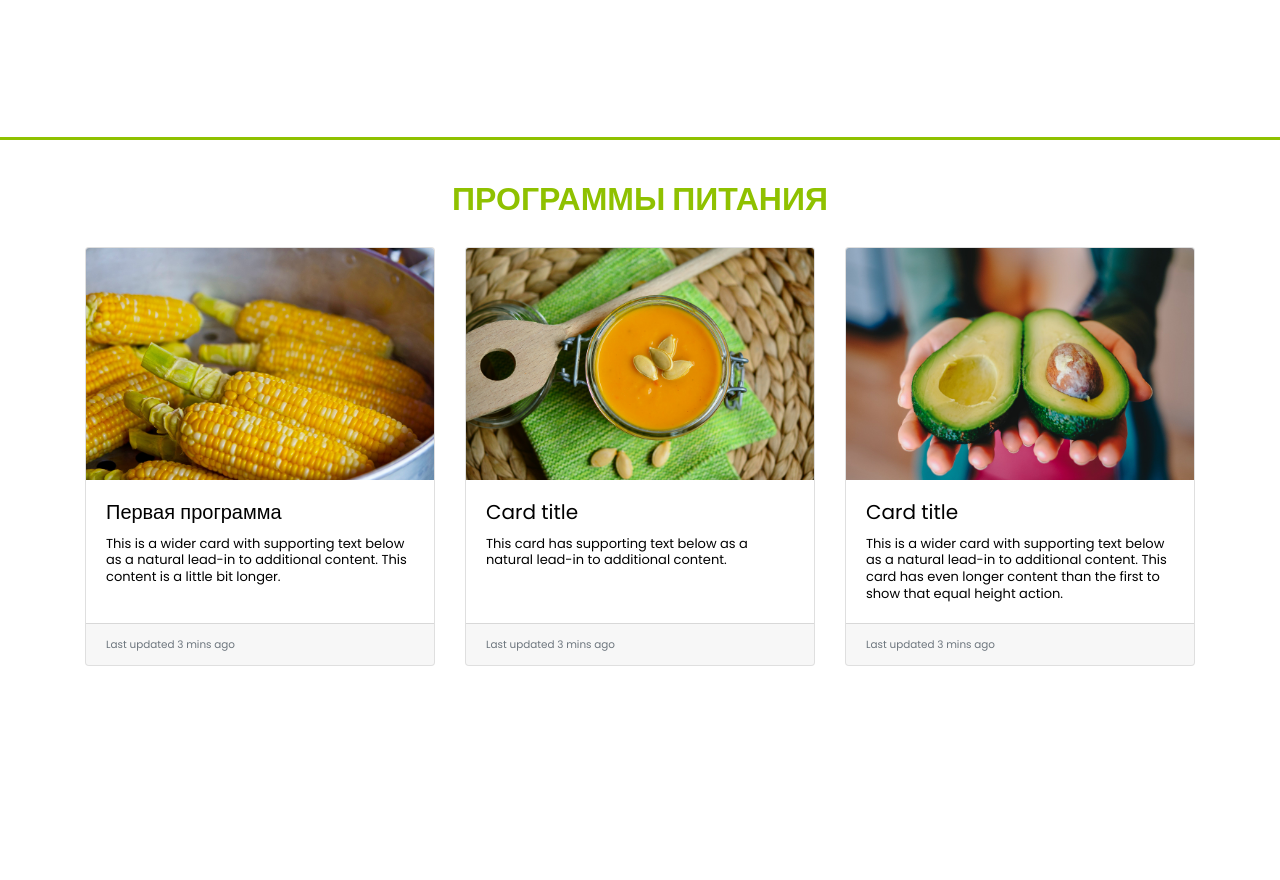
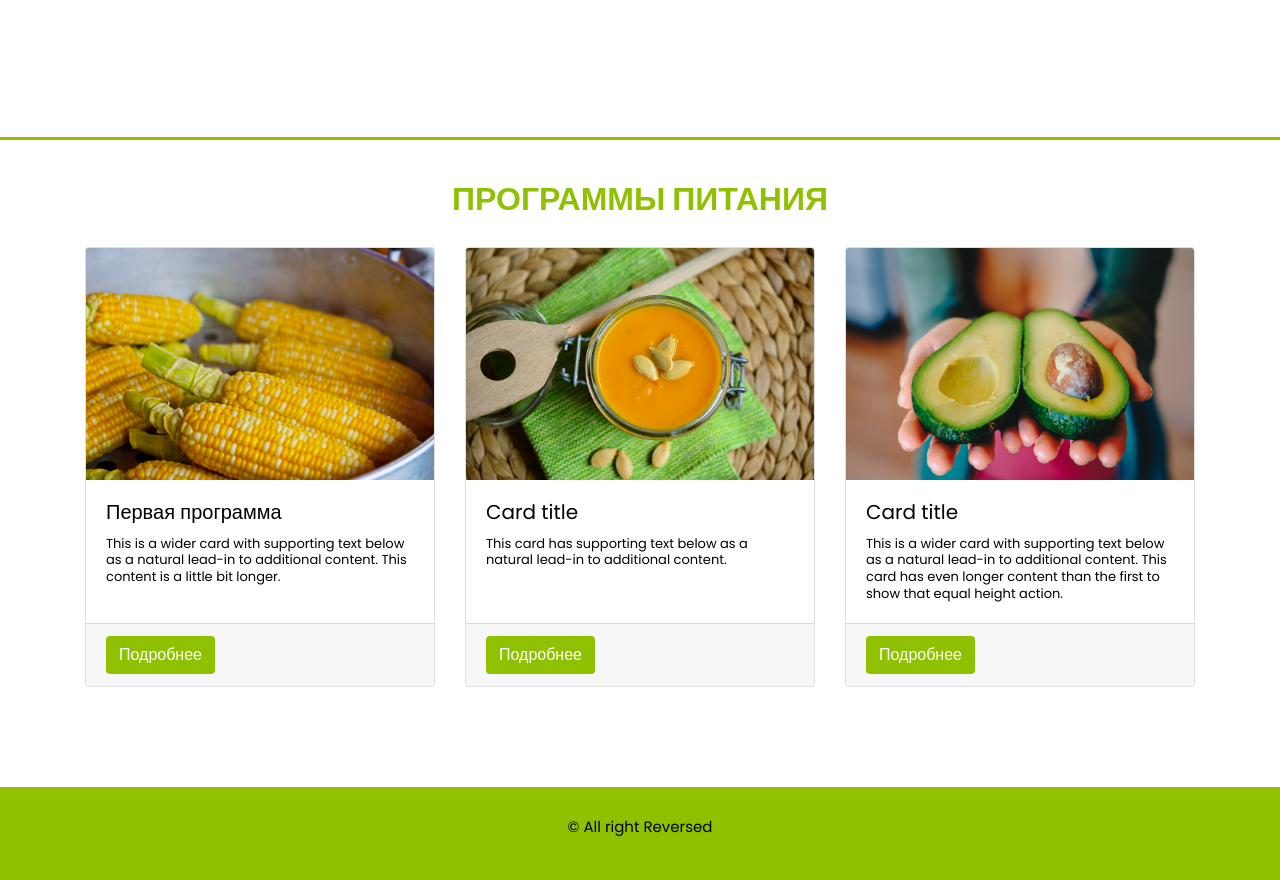
Before and after one commit to adzhenalieva/nutrition, a plain HTML site: page index.html in a window 1280 px wide. Shown: the part 1920-2800 px from the top of the page. Before the commit the page ends 2586 px from the top, so only its background shows below. Drawn offline with nearby package versions, Linux system fonts and the light colour scheme; grey boxes are pictures that could not be loaded.

Commit message:
added page of 1 program

```diff
--- a/css/style.css
+++ b/css/style.css
@@ -9,42 +9,42 @@ body {
     font-family: 'Poppins', sans-serif;
 }
 
-.navbar .navbar-brand-custom{
+.navbar .navbar-brand-custom {
     color: #83B100;
     font-weight: 700;
     text-transform: uppercase;
     font-size: 22px;
 }
 
-.navbar-light .navbar-nav .nav-item .nav-link-custom{
+.navbar-light .navbar-nav .nav-item .nav-link-custom {
     font-size: 16px;
     font-weight: 500;
     color: black;
 }
 
-.nav-item .btn-custom{
+.nav-item .btn-custom {
     color: #8FC100;
     border-color: #8FC100;
     font-weight: bold;
 }
 
-.nav-item .btn-custom:hover{
+.nav-item .btn-custom:hover {
     background: #8FC100;
     color: white;
 }
 
-.jumbotron .jumbotron-subtitle-custom{
+.jumbotron .jumbotron-subtitle-custom {
     color: #FF6B00;
     font-size: 14px;
     text-transform: uppercase;
 }
 
-.jumbotron .btn-custom{
+.jumbotron .btn-custom {
     background: #8FC100;
     color: white;
 }
 
-.carousel-item .carousel-image-custom{
+.carousel-item .carousel-image-custom {
     border-radius: 10px;
 }
 
@@ -54,29 +54,51 @@ body {
     padding: 100px 0;
     margin-bottom: 100px;
 }
-.card-custom-title{
+
+.card-custom-title {
     text-align: center;
     padding: 20px 0;
     color: #8FC100;
     text-transform: uppercase;
     font-weight: 700;
 }
-.card-custom{
+
+.card-custom {
     border: none;
     padding: 0 10px 50px 10px;
 }
-.card-custom .card-text-custom{
+
+.btn-custom {
+    background: #8FC100;
+    color: white;
+}
+
+.card-custom .card-text-custom {
     font-size: 16px;
 }
-.video-custom{
+
+.video-custom {
     margin-bottom: 100px;
 }
-.programs-wrap{
+
+.programs-wrap {
     border-top: 3px solid #8FC100;
     padding-top: 20px;
+    margin-bottom: 100px;
 }
+
+.footer-text {
+    text-align: center;
+    font-size: 15px;
+}
+
+.footer {
+    padding: 30px;
+    background: #8FC100;
+}
+
 @media screen and (min-width: 992px) {
-    .carousel-item .carousel-image-custom{
+    .carousel-item .carousel-image-custom {
         height: 400px;
     }
 }
@@ -84,15 +106,3 @@ body {
 @media screen and (min-width: 1020px) {
 
 }
-
-/*// Small devices (landscape phones, 576px and up)*/
-/*@media (min-width: 576px) { ... }*/
-
-/*// Medium devices (tablets, 768px and up)*/
-/*@media (min-width: 768px) { ... }*/
-
-/*// Large devices (desktops, 992px and up)*/
-/*@media (min-width: 992px) { ... }*/
-
-/*// Extra large devices (large desktops, 1200px and up)*/
-/*@media (min-width: 1200px) { ... }*/
--- a/index.html
+++ b/index.html
@@ -126,7 +126,7 @@
                         content. This content is a little bit longer.</p>
                 </div>
                 <div class="card-footer">
-                    <small class="text-muted">Last updated 3 mins ago</small>
+                    <a href="first-program.html" class="btn btn-custom">Подробнее</a>
                 </div>
             </div>
             <div class="card">
@@ -137,7 +137,7 @@
                         content.</p>
                 </div>
                 <div class="card-footer">
-                    <small class="text-muted">Last updated 3 mins ago</small>
+                    <a href="#" class="btn btn-custom">Подробнее</a>
                 </div>
             </div>
             <div class="card">
@@ -149,12 +149,17 @@
                         content. This card has even longer content than the first to show that equal height action.</p>
                 </div>
                 <div class="card-footer">
-                    <small class="text-muted">Last updated 3 mins ago</small>
+                    <a href="#" class="btn btn-custom">Подробнее</a>
                 </div>
             </div>
         </div>
     </div>
 </div>
+<footer class="footer">
+    <div class="container">
+        <p class="footer-text">© All right Reversed</p>
+    </div>
+</footer>
 <script src="https://code.jquery.com/jquery-3.4.1.slim.min.js"
         integrity="sha384-J6qa4849blE2+poT4WnyKhv5vZF5SrPo0iEjwBvKU7imGFAV0wwj1yYfoRSJoZ+n"
         crossorigin="anonymous"></script>
```
Also changed, not shown: first-program.html (added, +39 -0 lines).
